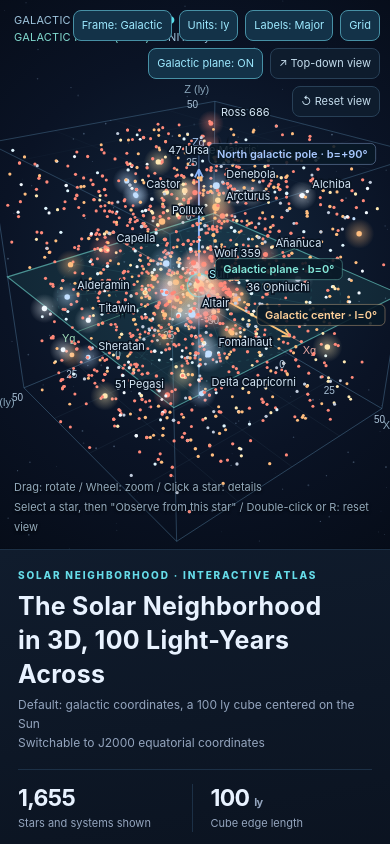
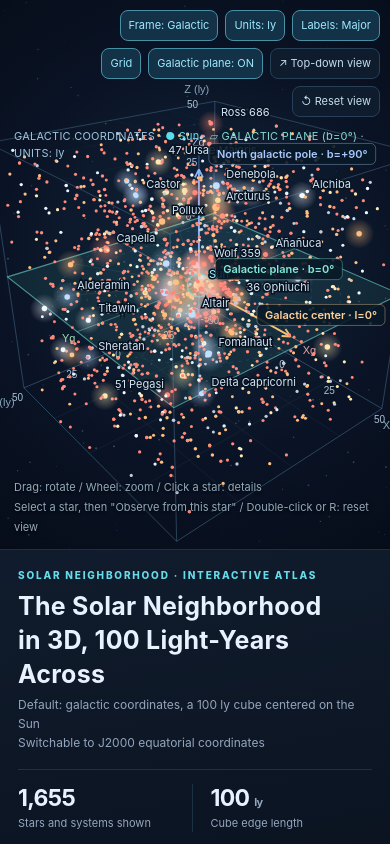
Before and after one commit to ryochin/stellar-neighbors, a website built with Vite: page index.html in a window 390 px wide. Shown: the top 844 px of the page. Built offline with nearby package versions, Linux system fonts and the light colour scheme.

Commit message:
Fix legend overlap and the Sun's catalog ID found in legacy comparison
With English labels the toolbar is wider, and at 1440px the end of the
legend ran under its first button. Both were positioned on their own,
so neither knew about the other. They now share one flex row with the
toolbar on the right, and the legend wraps onto two lines or drops
below the toolbar when space runs out, so a longer legend can no
longer collide with the buttons.

The Sun has no Gliese, HIP or HD number, so the catalog builder fell
back to "HYG 0" and the detail panel showed that as its catalog ID.
The builder now leaves the label empty for the Sun, which the panel
shows as a dash like legacy did, and stars.json is regenerated. The
Sun's apparent magnitude of -26.70 is kept, since it is the correct
value even though legacy showed a dash.

```diff
--- a/index.html
+++ b/index.html
@@ -125,7 +125,7 @@
         </div>
       </aside>
       <div class="stage" id="stage">
-        <div class="legend" id="legend"></div>
+        <div class="stage-top">
           <div class="toolbar">
             <button
               class="tool active"
@@ -169,6 +169,8 @@
               ↺ Reset view
             </button>
           </div>
+          <div class="legend" id="legend"></div>
+        </div>
         <div class="tooltip" id="tooltip"></div>
         <div class="instructions">
           Drag: rotate / Wheel: zoom / Click a star: details<br />Select a star, then "Observe from
--- a/scripts/catalog-builder.ts
+++ b/scripts/catalog-builder.ts
@@ -230,7 +230,8 @@ export function buildCatalogRows(
 
   const rows = records.map((record): CatalogRow => {
     const star = overrides.get(record.id)
-    const label = hygCatalogLabel(record)
+    // The Sun has no catalog ID; without this, HYG's Sol row would fall back to "HYG 0".
+    const label = record.distLy === 0 ? "" : hygCatalogLabel(record)
     const name = star?.name ?? (record.proper || label)
     const basePriority = record.proper ? 4 : 0
     return [
--- a/src/catalog/sun.ts
+++ b/src/catalog/sun.ts
@@ -1,4 +1,4 @@
 import type { CatalogRow } from "./types"
 
 // Placeholder observer shown before the catalog finishes loading; matches the HYG Sol row.
-export const SUN_ROW: CatalogRow = ["hyg-0", "Sun", "太陽", "HYG 0", 0, 0, 0, "G", -26.7, 9]
+export const SUN_ROW: CatalogRow = ["hyg-0", "Sun", "太陽", "", 0, 0, 0, "G", -26.7, 9]
--- a/src/styles/app.css
+++ b/src/styles/app.css
@@ -357,16 +357,28 @@ canvas {
   width: 100%;
   height: 100%;
 }
-.toolbar {
+/* Toolbar and legend share one row so the legend can never run under the buttons.
+   row-reverse keeps the toolbar on the right and wraps the legend below it when space runs out. */
+.stage-top {
   position: absolute;
   top: 20px;
+  left: 25px;
   right: 20px;
+  z-index: 1;
+  display: flex;
+  flex-direction: row-reverse;
+  flex-wrap: wrap;
+  align-items: flex-start;
+  gap: 8px 24px;
+  pointer-events: none;
+}
+.toolbar {
   display: flex;
   gap: 7px;
-  z-index: 1;
   flex-wrap: wrap;
   justify-content: flex-end;
-  max-width: min(78vw, 650px);
+  max-width: min(78%, 650px);
+  pointer-events: auto;
 }
 .tool {
   background: #101e30dd;
@@ -408,14 +420,12 @@ canvas {
   max-width: 40vw;
 }
 .legend {
-  position: absolute;
-  left: 25px;
-  top: 23px;
+  flex: 1 1 260px;
+  min-width: 0;
+  margin-top: 3px;
   color: #9ec4dc;
   font-size: 11px;
-  pointer-events: none;
   letter-spacing: 0.02em;
-  max-width: 55vw;
 }
 .tooltip {
   position: absolute;
@@ -514,18 +524,17 @@ canvas {
     padding: 18px;
     max-height: 650px;
   }
+  .stage-top {
+    top: 10px;
+    left: 14px;
+    right: 10px;
+  }
   .toolbar {
-    top: 10px;
-    right: 10px;
     max-width: 82%;
   }
   .tool {
     padding: 6px 8px;
     font-size: 11px;
-  }
-  .legend {
-    top: 12px;
-    left: 14px;
   }
   .instructions {
     bottom: 11px;
```
Also changed, not shown: tests/scripts/catalog-builder.test.ts (+1 -1 lines), src/catalog/data/stars.json. Lines whose indentation alone changed are shown as unchanged.
